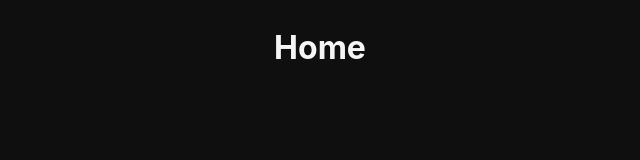
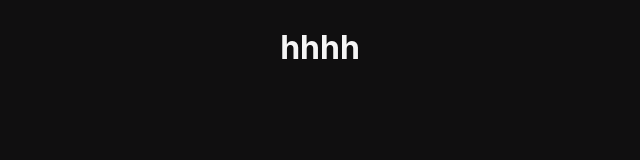
Before and after one commit to Anthony-Philippe/Digital-CV, a React (Vite) app: page / in a window 1280 px wide. Shown: the top 160 px of the page, without its empty margins (320-960 px from the left). Built offline with nearby package versions, Linux system fonts and the light colour scheme.

Commit message:
file dev update

```diff
--- a/src/App.jsx
+++ b/src/App.jsx
@@ -1,6 +1,7 @@
 import './sass/app.scss'
 
 import Home from './pages/home'
+import Cv from './pages/cv'
 
 function App() {
     return (
--- /dev/null
+++ b/src/components/navbar.jsx
@@ -0,0 +1,14 @@
+export default function Navbar() {
+    return (
+        <>
+            <nav>
+                <img />
+                <ul>
+                    <li><button>Bouton 1</button></li>
+                    <li><button>Bouton 2</button></li>
+                    <li><button>Bouton 3</button></li>
+                </ul>
+            </nav>
+        </>
+    )
+  }
--- a/src/pages/cv.jsx
+++ b/src/pages/cv.jsx
@@ -1,7 +1,7 @@
 export default function Cv() {
     return (
-        <div>
+        <>
             <h1>CV</h1>
-        </div>
+        </>
     )
 }
--- a/src/pages/home.jsx
+++ b/src/pages/home.jsx
@@ -1,7 +1,9 @@
-export default function Home() {
+import navbar from '../components/navbar';
+
+export default function Cv() {
     return (
-        <div>
-            <h1>Home</h1>
-        </div>
+        <>
+            <h1>hhhh</h1>
+        </>
     )
 }
```
